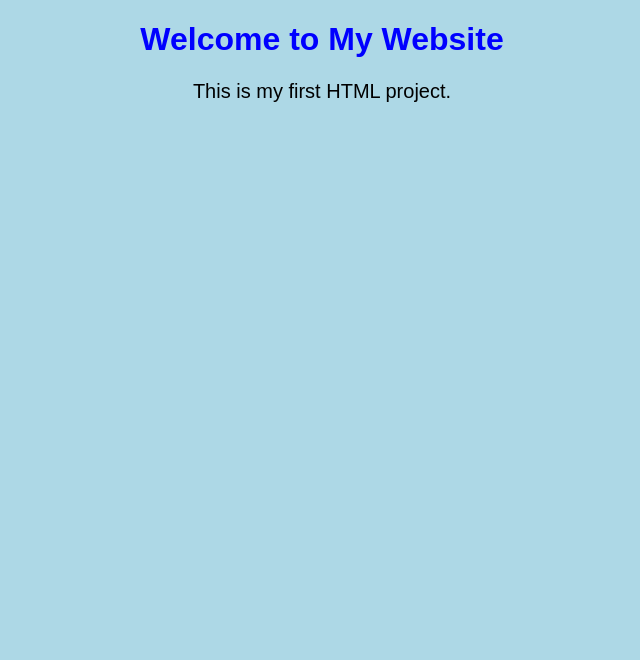
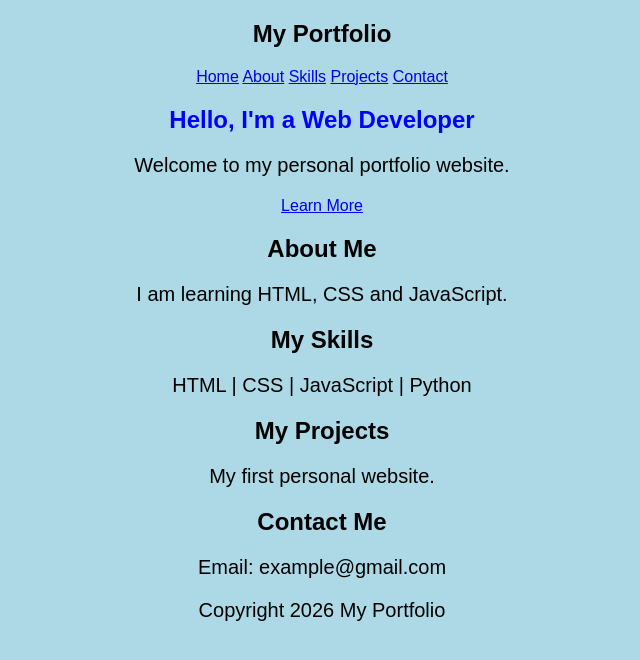
Before and after one commit to haknew/my-html-project, a plain HTML site: page index.html in a window 1280 px wide. Shown: the whole page, without its empty margins (318-958 px from the left). Drawn offline with Linux system fonts and the light colour scheme.

Commit message:
Revise index.html for portfolio website layout

```diff
--- a/index.html
+++ b/index.html
@@ -1,14 +1,58 @@
+
 <!DOCTYPE html>
-<html>
+<html lang="en">
 <head>
-    <title>My First Website</title>
+    <meta charset="UTF-8">
+    <meta name="viewport" content="width=device-width, initial-scale=1.0">
+
+    <title>My Portfolio</title>
+
     <link rel="stylesheet" href="style.css">
 </head>
+
 <body>
 
-    <h1>Welcome to My Website</h1>
+    <header>
+        <h2>My Portfolio</h2>
 
-    <p>This is my first HTML project.</p>
+        <nav>
+            <a href="#home">Home</a>
+            <a href="#about">About</a>
+            <a href="#skills">Skills</a>
+            <a href="#projects">Projects</a>
+            <a href="#contact">Contact</a>
+        </nav>
+    </header>
+
+    <section id="home">
+        <h1>Hello, I'm a Web Developer</h1>
+        <p>Welcome to my personal portfolio website.</p>
+        <a href="#about" class="btn">Learn More</a>
+    </section>
+
+    <section id="about">
+        <h2>About Me</h2>
+        <p>I am learning HTML, CSS and JavaScript.</p>
+    </section>
+
+    <section id="skills">
+        <h2>My Skills</h2>
+        <p>HTML | CSS | JavaScript | Python</p>
+    </section>
+
+    <section id="projects">
+        <h2>My Projects</h2>
+        <p>My first personal website.</p>
+    </section>
+
+    <section id="contact">
+        <h2>Contact Me</h2>
+        <p>Email: example@gmail.com</p>
+    </section>
+
+    <footer>
+        <p>Copyright 2026 My Portfolio</p>
+    </footer>
 
 </body>
 </html>
```
